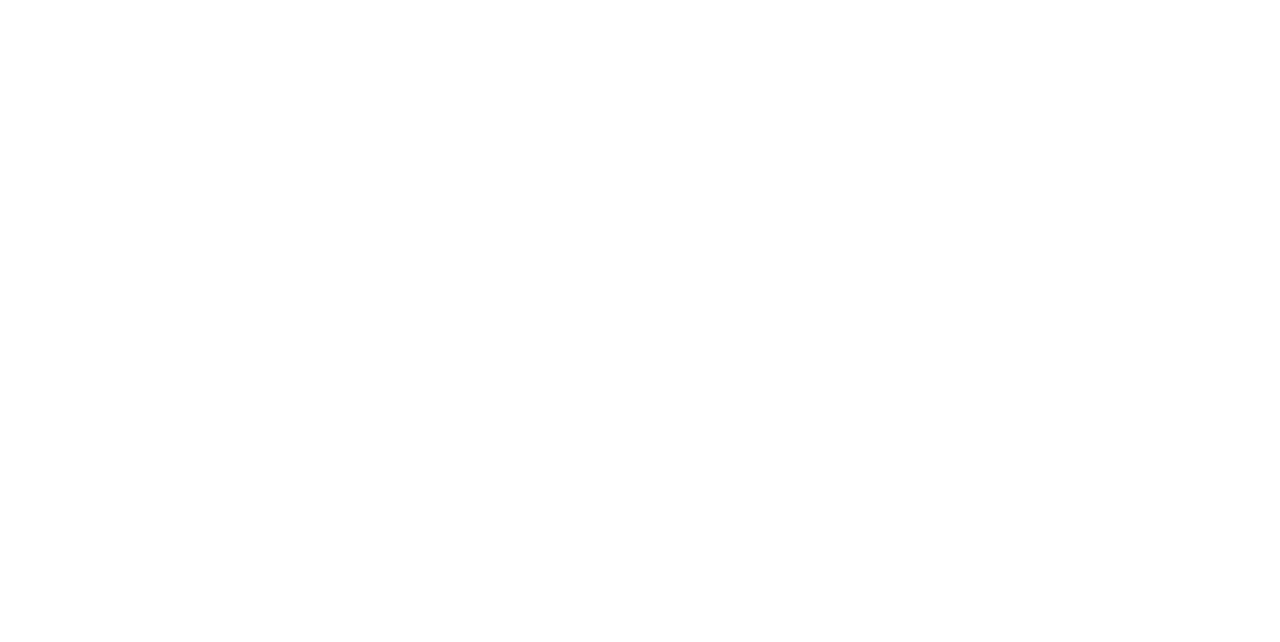
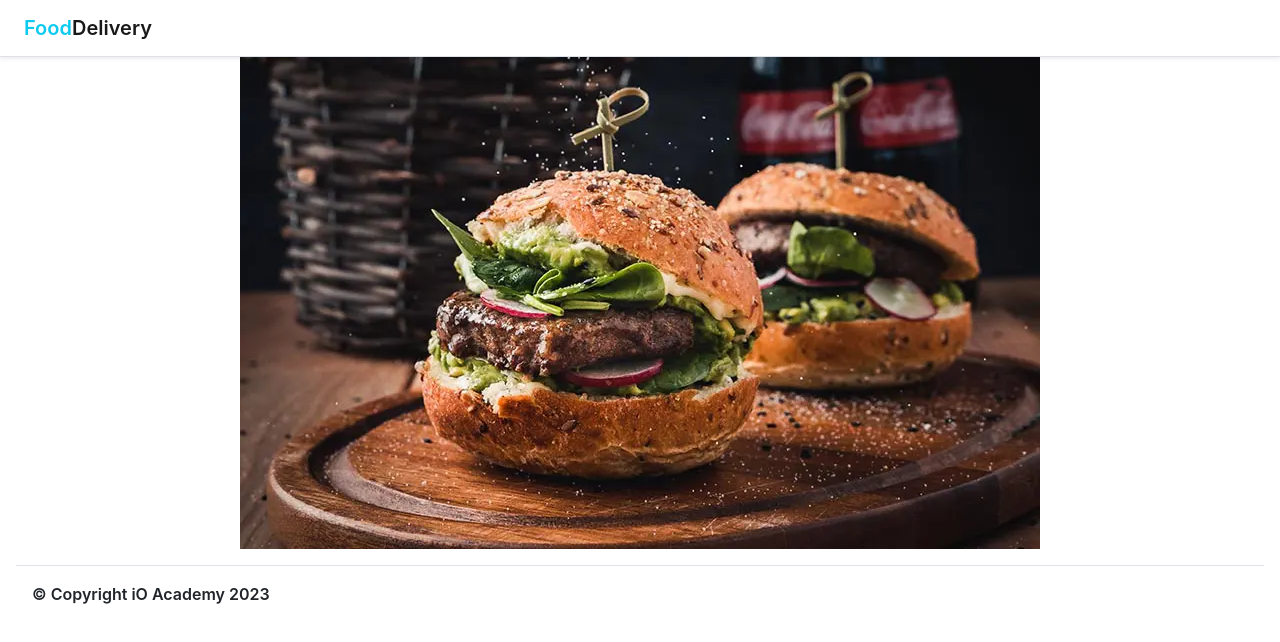
Before and after one commit to iO-Academy/23-jan-chickens-food-delivery-app, a React (Create React App) app: page / in a window 1280 px wide. Shown: the top 642 px of the page. Built offline with nearby package versions, Linux system fonts and the light colour scheme.

Commit message:
Up to burger image

```diff
--- a/src/App/App.js
+++ b/src/App/App.js
@@ -1,10 +1,12 @@
-import './App.scss';
+import './App.scss'
+import Main from '../Main/Main.js'
 
 function App() {
   return (
     <div className="App">
+      <Main />
     </div>
   );
 }
 
-export default App;
+export default App
--- /dev/null
+++ b/src/Main/Main.js
@@ -0,0 +1,23 @@
+import './Main.scss'
+import burgerImage from './burgers.webp'
+
+function Main() {
+  return (
+    <main className="Main">
+      <nav className="navbar navbar-expand border-bottom shadow-sm ps-4">
+        <a href="#" className="navbar-brand fw-semibold">
+          <span className="text-info">Food</span>
+          <span>Delivery</span>
+        </a>
+      </nav>
+      <div>
+        <img src={burgerImage} />
+      </div>
+      <footer className="m-3 p-3 border-top footer text-start fw-semibold">
+        © Copyright iO Academy 2023
+      </footer>
+    </main>
+  )
+}
+
+export default Main
```
Also changed, not shown: src/Main/Main.scss (added), src/Main/burgers.webp (added).
